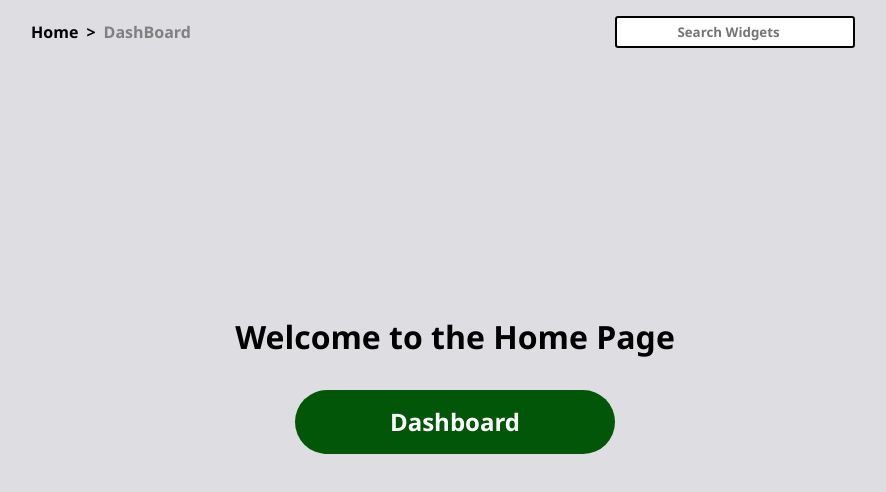
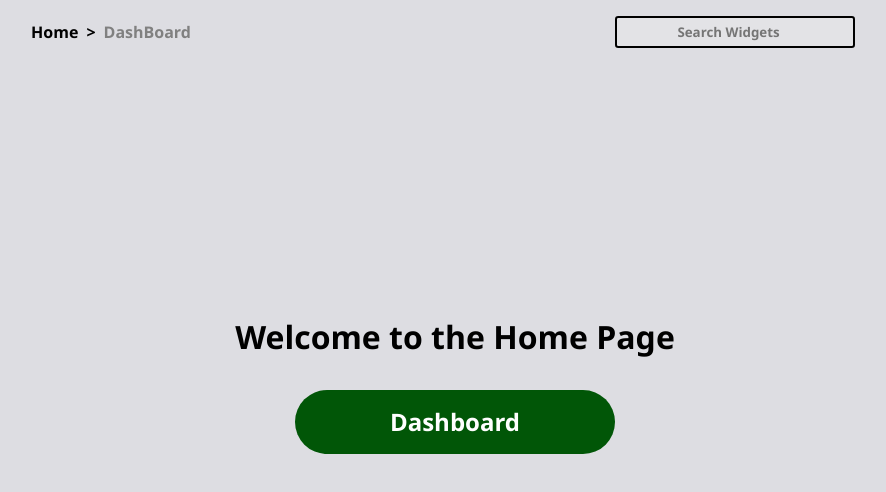
Before and after one commit to Rojan21/Assignment_AccuKnox, a React (Vite) app: page / in a window 1280 px wide. Shown: the top 492 px of the page, without its empty margins (185-1071 px from the left). Built offline with nearby package versions, Linux system fonts and the light colour scheme.

Commit message:
finished

```diff
--- a/src/EditCategoryModal.jsx
+++ b/src/EditCategoryModal.jsx
@@ -95,9 +95,12 @@ const dispatch = useDispatch()
                         </div>
 
                     <div className="widget_list">
+                        {console.log(active)}
+
                         {data.length===0&&<NoResults2/>}
+                        {(data.length>0&&data[active].widgets.length===0)&&<NoResults2/>}
 
-                        {data.length>0&&data[active].widgets.map((e)=><div key={e.title+Math.random()} className=" widget_divs">
+                        {(data.length>0&&data[active].widgets.length>0)&&data[active].widgets.map((e)=><div key={e.title+Math.random()} className=" widget_divs">
                             <div className="checkboxdiv">
 
                         <input type="checkbox" checked={e.checked&&data[active].checked} onChange={()=>Togglewidget(e.Id)}  />
--- a/src/SearchBar.jsx
+++ b/src/SearchBar.jsx
@@ -1,14 +1,16 @@
 import { useDispatch } from 'react-redux';
 import './Breadcrumbs.css'
 import { widgetactions } from './Widgetslice';
+import { useLocation } from 'react-router-dom';
 function SearchBar(){
+    const location = useLocation()
     const dispatch = useDispatch()
     function SearchHanlder (e){
 
      dispatch(widgetactions.Searchdata(e.target.value))
     }
 return(
-    <input className="searchwidget" type="search" onChange={SearchHanlder} placeholder='Search Widgets' />
+    <input disabled={location.pathname !== '/DashBoard'} className="searchwidget" type="search" onChange={SearchHanlder} placeholder='Search Widgets' />
 )
 }
 
```
